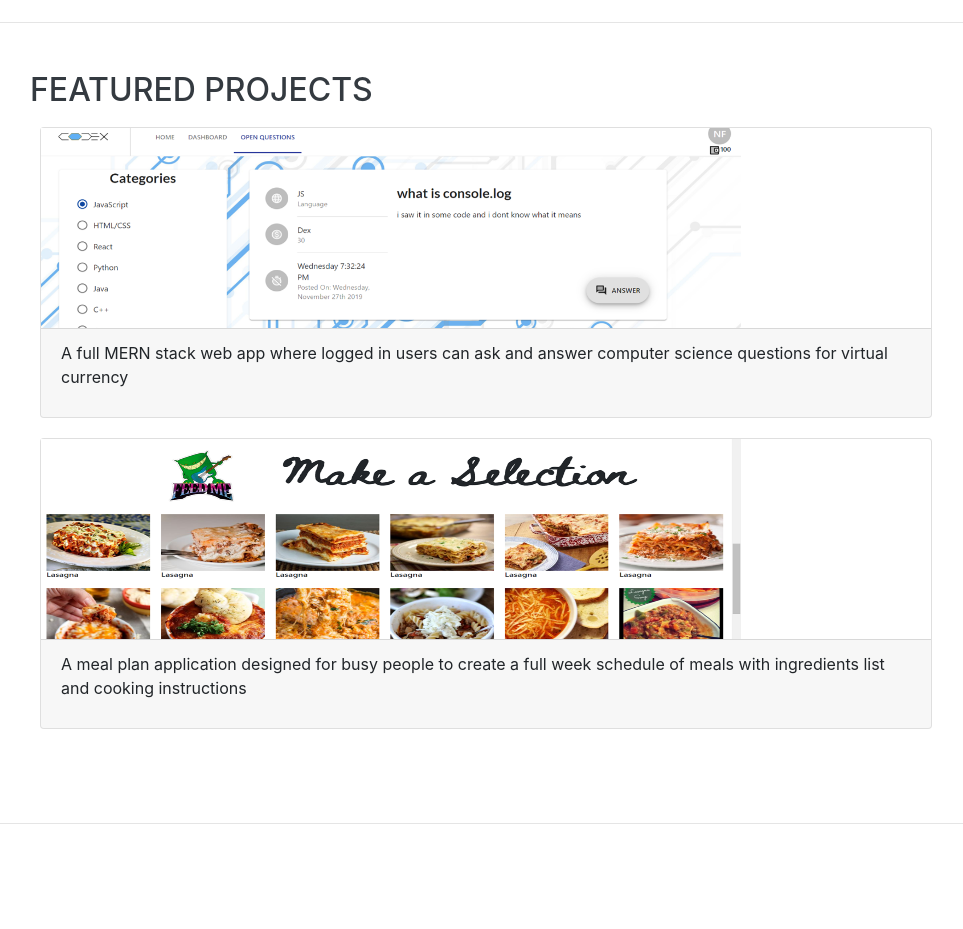
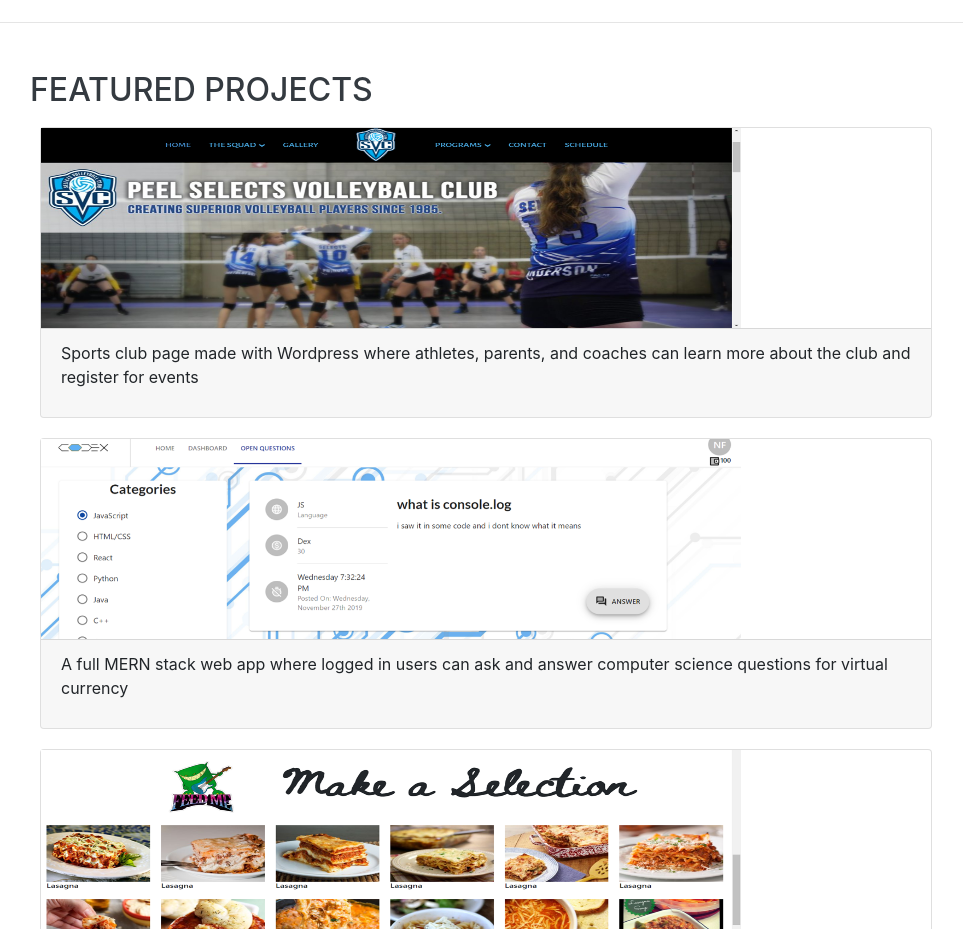
Before and after one commit to NickForma/NickForma.github.io, a website with bundled scripts: page index.html in a window 1280 px wide. Shown: the part 2380-3309 px from the top of the page, without its empty margins (290-1253 px from the left). Built offline with nearby package versions, Linux system fonts and the light colour scheme; no server answers; a web font is replaced by a local one.

Commit message:
new featured proj

```diff
--- a/index.html
+++ b/index.html
@@ -252,6 +252,14 @@
     <section class="resume-section p-3 p-lg-5 d-flex flex-column" id="projects">
       <h2 class="mb-2">Featured Projects</h2>
       <div class="box card grp">
+        <a href="https://www.peelselects.org/" target="_blank">
+          <img src="./img/selects.png" id="peelselects" alt="peelselects" width="700px" height="200px" />
+        </a>
+        <div class="lowerbox card-footer">
+          <p>Sports club page made with Wordpress where athletes, parents, and coaches can learn more about the club and register for events</p>
+        </div>
+      </div>
+      <div class="box card grp">
         <a href="https://p3codex.herokuapp.com/" target="_blank">
           <img src="./img/codex2.png" id="codex" alt="codex" width="700px" height="200px" />
         </a>
```
Also changed, not shown: img/selects.png (added).
